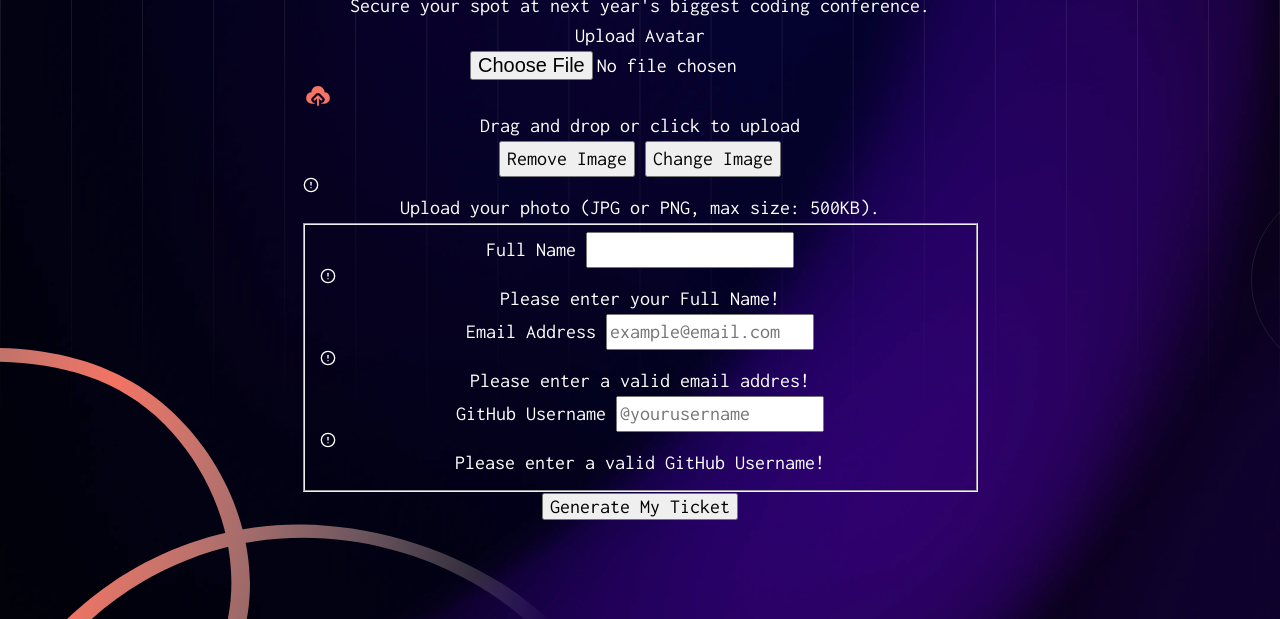
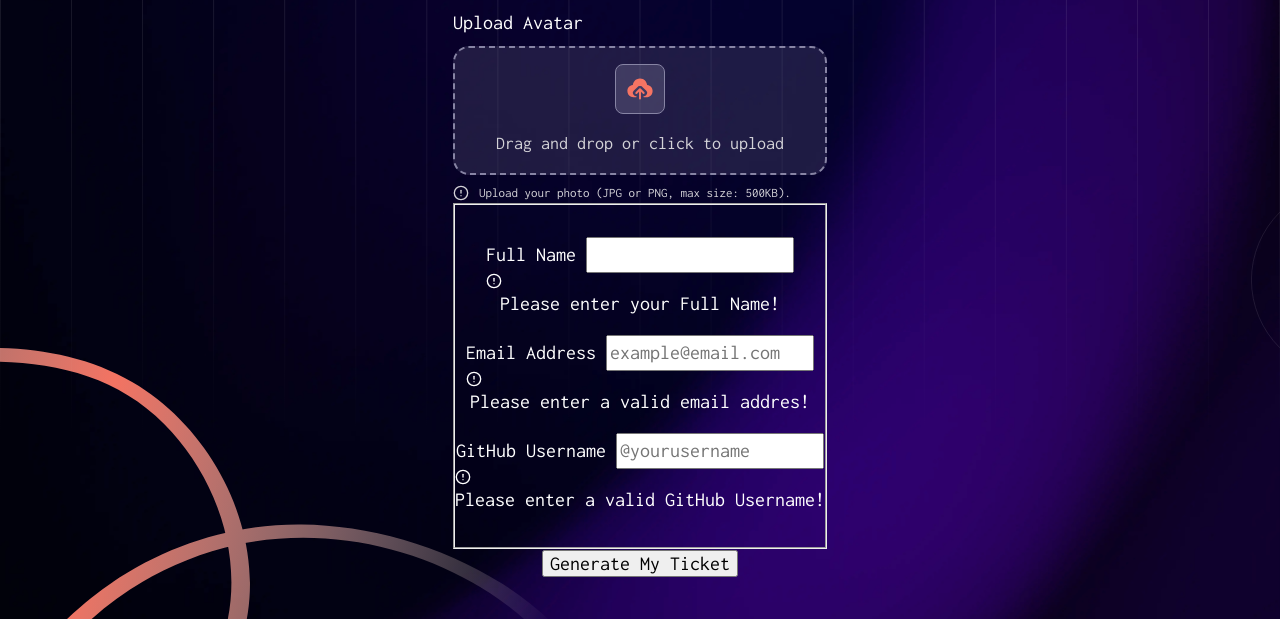
Before and after one commit to orestis202/Front-End-Mentor---Conference-Ticket-Generator, a website: page index.html in a window 1280 px wide. Shown: the part 181-800 px from the top of the page. Drawn offline with Linux system fonts and the light colour scheme.

Commit message:
avatar upload

```diff
--- /dev/null
+++ b/app/scss/components/_avatar.scss
@@ -0,0 +1,54 @@
+@use 'util' as *;
+.wrapper__avatar{
+    text-align: start;
+}
+
+.upload{
+    background-color: var(--form-background);
+    display: flex;
+    flex-direction: column;
+    align-items: center;
+    padding: 1rem;
+    margin: 0.5rem 0;
+    border: rem(2) dashed var(--form-border);
+    border-radius: 1rem;
+    gap: 1rem;
+    &__icon{
+        background-color: var(--upload-icon);
+        border: rem(1) solid var(--form-border);
+        border-radius: 0.5rem;
+        padding: 0.5rem;
+        width: 100%;
+        height: 100%;
+        max-width: rem(50);
+        max-height: rem(50);
+    }
+    &__text{
+        font-size: rem(18);
+        color: var(--hint-text);
+    }
+
+    &__input{
+        display: none;
+    }
+    &__actions{
+        display: none;
+
+    }
+    &__note{
+        display:flex;
+        align-items: center;
+        gap: rem(10);
+        font-size: rem(13);
+        color: var(--hint-text);
+
+    }
+
+}
+.button{
+    background-color: var(--upload-icon);
+    color: var(--hint-text);
+    border: none;
+    border-radius: 0.3rem;
+    text-decoration: underline;
+}
--- a/app/scss/components/_background.scss
+++ b/app/scss/components/_background.scss
@@ -20,11 +20,8 @@ body{
    bottom 40% right -15%,
    center;
    background-size: cover, 70%, 20%, 25%, 25%, cover;
-   display: flex;
-   flex-direction: column;
-   justify-content: center;
-   align-items: center;
    text-align: center;
+   padding: 2rem 1rem;
    /*Background-image for the tablet version*/
    @include breakpoint(medium) {
          background-image:
--- a/app/scss/components/_form.scss
+++ b/app/scss/components/_form.scss
@@ -0,0 +1,23 @@
+@use 'util' as *;
+header{
+    display: flex;
+    justify-content: center;
+}
+.wrapper{
+    &__form{
+        padding: 2rem 0;
+        display: flex;
+        flex-direction: column;
+        justify-content: center;
+        align-items: center;
+        gap: 1rem;
+
+    }
+    &__title{
+        line-height: 1.1;
+    }
+    &__spot{
+        color: var(--hint-text);
+    }
+
+}
--- a/app/scss/components/_index.scss
+++ b/app/scss/components/_index.scss
@@ -1,2 +1,3 @@
 @forward 'form';
 @forward 'background';
+@forward 'avatar';
--- a/app/scss/globals/_colors.scss
+++ b/app/scss/globals/_colors.scss
@@ -2,7 +2,9 @@
     /*Neutral*/
     --text-white:hsl(0, 0%, 100%);
     --hint-text: hsl(252, 6%, 83%);
-    --form-background-500:hsl(245, 15%, 58%);
+    --form-border:hsl(245, 15%, 58%);
+    --form-background: hsla(245, 15%, 58%, 0.2);
+    --upload-icon:hsla(245, 15%, 58%, 0.3);
     --border:hsl(245, 19%, 35%);
     --button-text:hsl(248, 70%, 10%);
     /*Button*/
--- a/app/scss/globals/_fonts.scss
+++ b/app/scss/globals/_fonts.scss
@@ -1,5 +1,3 @@
-
-
 :root{
     /*Font Family*/
     --inconsolata: 'Inconsolata', serif;
--- a/index.html
+++ b/index.html
@@ -18,27 +18,29 @@
   <!--Styles and Javascript End-->
 </head>
 <body>
+  <header>
+          <img src="assets/images/logo-full.svg" alt="Coding Conf">
+  </header>
   <main class="wrapper">
     <section id="Form"  class="wrapper__form" >
-      <img src="assets/images/logo-full.svg" alt="Coding Conf">
       <h1 class="wrapper__title">Your Journey to Coding Conf 2025 Starts Here!</h1>
       <p class="wrapper__spot">Secure your spot at next year's biggest coding conference.</p>
       <form id="ticket-form">
-        <div class="wrapper__avatar" id="avatar">
-          <label for="avatar" class="wrapper__avatar-upload" id="avatar-upload">Upload Avatar
-          <div class="upload-box">
-            <input type="file" class="file-input" id="avatar" accept=".JPG,.PNG" required>
-            <img src="assets/images/icon-upload.svg" class="upload-icon">
-            <div class="upload-text" id="upload-text">Drag and drop or click to upload</div>
-            <div class="file-actions" id="file-actions">
-              <button id="remove-image" type="button">Remove Image</button>
-              <button id="change-image" type="button">Change Image</button>
+        <div class="wrapper__avatar" id="wrapper__avatar">
+          <label for="avatar" class="wrapper__label" id="avatar-upload">Upload Avatar
+            <div class="upload">
+              <input type="file" class="upload__input" id="avatar" acceptJ="image/jpeg, image/png"  required>
+              <img src="assets/images/icon-upload.svg" class="upload__icon">
+              <div class="upload__text" id="upload-text">Drag and drop or click to upload</div>
+              <div class="upload__actions" id="file-actions">
+                <button id="remove-image" class="button" type="button">Remove Image</button>
+                <button id="change-image" class="button" type="button">Change Image</button>
+              </div>
             </div>
-          </div>
-          <p class="avatar-note">
-            <svg xmlns="http://www.w3.org/2000/svg" width="16" height="16" viewBox="0 0 24 24" fill="none" stroke="currentColor" stroke-width="2" stroke-linecap="round" stroke-linejoin="round" class="lucide lucide-circle-alert-icon lucide-circle-alert"><circle cx="12" cy="12" r="10"/><line x1="12" x2="12" y1="8" y2="12"/><line x1="12" x2="12.01" y1="16" y2="16"/></svg>
-            Upload your photo (JPG or PNG, max size: 500KB).
-          </p>
+            <p class="upload__note">
+              <svg xmlns="http://www.w3.org/2000/svg" width="16" height="16" viewBox="0 0 24 24" fill="none" stroke="currentColor" stroke-width="2" stroke-linecap="round" stroke-linejoin="round" class="lucide lucide-circle-alert-icon lucide-circle-alert"><circle cx="12" cy="12" r="10"/><line x1="12" x2="12" y1="8" y2="12"/><line x1="12" x2="12.01" y1="16" y2="16"/></svg>
+              Upload your photo (JPG or PNG, max size: 500KB).
+            </p>
           </label>
         </div>
         <fieldset class="wrapper__form" id="form">
```
Also changed, not shown: dist/style.css, 1 other file.
